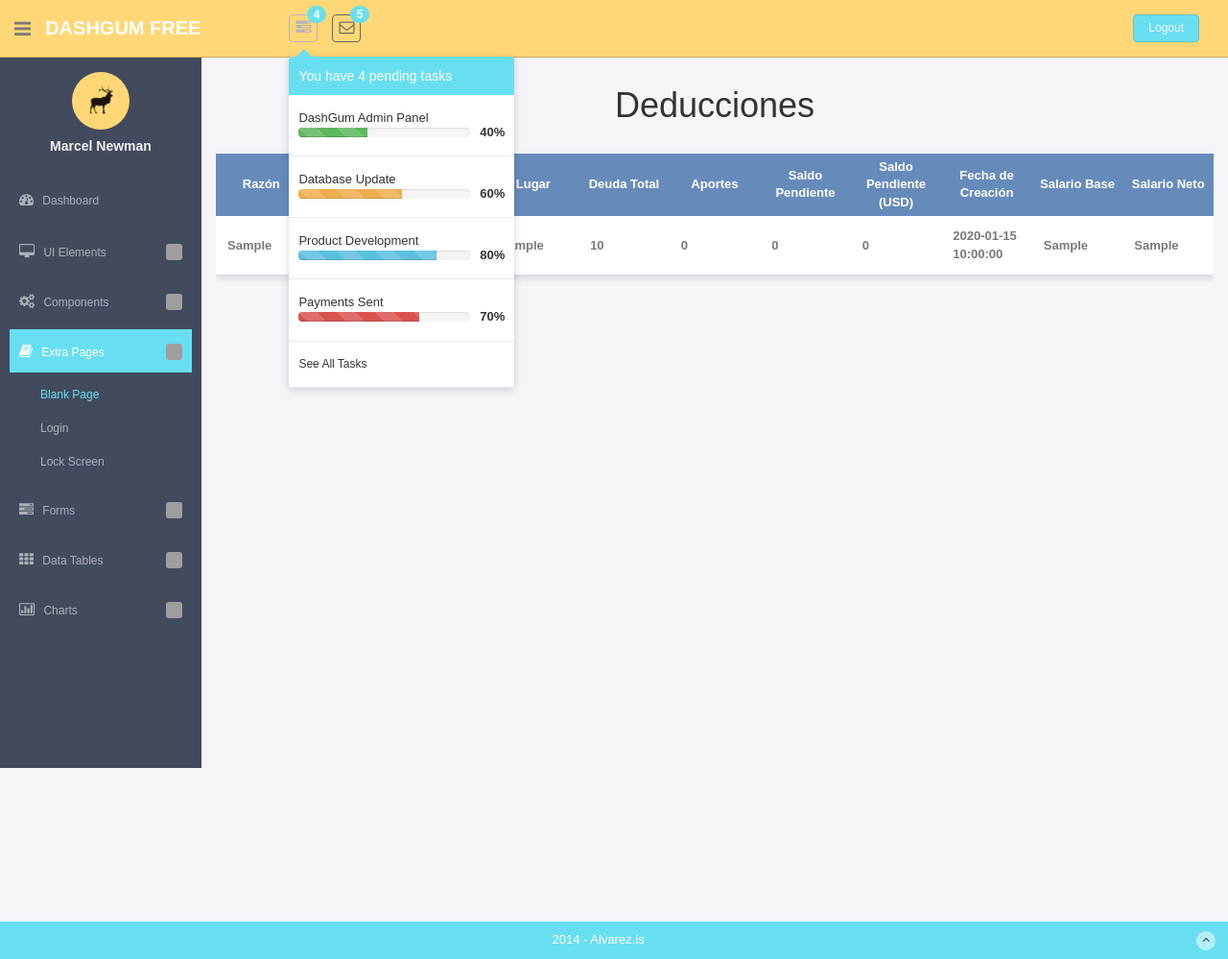
After one commit to JuanPaRojas22/AnalisisYModeladoGrupo2, a PHP site: page /Verdeducciones.php in a window 1280 px wide, after a click that opens the changed part. The commit adds this page. Shown: the whole page at 96% size. Run offline with PHP 8.4, Linux system fonts and the light colour scheme; the visitor is signed in with stand-in values (Sample User, id 1); tables that the repository leaves empty or names only in its code hold one stand-in row (values such as "Sample post"); grey boxes are pictures that could not be loaded.

Commit message:
Historia de Usuario 21
Deducciones

```diff
--- /dev/null
+++ b/Plantilla_Access/Verdeducciones.php
@@ -0,0 +1,527 @@
+<?php
+
+session_start();
+?>
+
+<!DOCTYPE html>
+<html lang="en">
+
+<head>
+    <meta charset="utf-8">
+    <meta name="viewport" content="width=device-width, initial-scale=1.0">
+    <meta name="description" content="">
+    <meta name="author" content="Dashboard">
+    <meta name="keyword" content="Dashboard, Bootstrap, Admin, Template, Theme, Responsive, Fluid, Retina">
+
+    <title>Gestión de Usuarios</title>
+
+    <!-- Bootstrap core CSS -->
+    <link href="assets/css/bootstrap.css" rel="stylesheet">
+    <!--external css-->
+    <link href="assets/font-awesome/css/font-awesome.css" rel="stylesheet" />
+
+    <!-- Custom styles for this template -->
+    <link href="assets/css/style.css" rel="stylesheet">
+    <link href="assets/css/style-responsive.css" rel="stylesheet">
+
+    <!-- HTML5 shim and Respond.js IE8 support of HTML5 elements and media queries -->
+    <!--[if lt IE 9]>
+      <script src="https://oss.maxcdn.com/libs/html5shiv/3.7.0/html5shiv.js"></script>
+      <script src="https://oss.maxcdn.com/libs/respond.js/1.4.2/respond.min.js"></script>
+    <![endif]-->
+</head>
+
+<body>
+
+    <section id="container">
+        <!-- **********************************************************************************************************************************************************
+      TOP BAR CONTENT & NOTIFICATIONS
+      *********************************************************************************************************************************************************** -->
+        <!--header start-->
+        <header class="header black-bg">
+            <div class="sidebar-toggle-box">
+                <div class="fa fa-bars tooltips" data-placement="right" data-original-title="Toggle Navigation"></div>
+            </div>
+            <!--logo start-->
+            <a href="index.php" class="logo"><b>DASHGUM FREE</b></a>
+            <!--logo end-->
+            <div class="nav notify-row" id="top_menu">
+                <!--  notification start -->
+                <ul class="nav top-menu">
+                    <!-- settings start -->
+                    <li class="dropdown">
+                        <a data-toggle="dropdown" class="dropdown-toggle" href="index.php#">
+                            <i class="fa fa-tasks"></i>
+                            <span class="badge bg-theme">4</span>
+                        </a>
+                        <ul class="dropdown-menu extended tasks-bar">
+                            <div class="notify-arrow notify-arrow-green"></div>
+                            <li>
+                                <p class="green">You have 4 pending tasks</p>
+                            </li>
+                            <li>
+                                <a href="index.php#">
+                                    <div class="task-info">
+                                        <div class="desc">DashGum Admin Panel</div>
+                                        <div class="percent">40%</div>
+                                    </div>
+                                    <div class="progress progress-striped">
+                                        <div class="progress-bar progress-bar-success" role="progressbar"
+                                            aria-valuenow="40" aria-valuemin="0" aria-valuemax="100" style="width: 40%">
+                                            <span class="sr-only">40% Complete (success)</span>
+                                        </div>
+                                    </div>
+                                </a>
+                            </li>
+                            <li>
+                                <a href="index.php#">
+                                    <div class="task-info">
+                                        <div class="desc">Database Update</div>
+                                        <div class="percent">60%</div>
+                                    </div>
+                                    <div class="progress progress-striped">
+                                        <div class="progress-bar progress-bar-warning" role="progressbar"
+                                            aria-valuenow="60" aria-valuemin="0" aria-valuemax="100" style="width: 60%">
+                                            <span class="sr-only">60% Complete (warning)</span>
+                                        </div>
+                                    </div>
+                                </a>
+                            </li>
+                            <li>
+                                <a href="index.php#">
+                                    <div class="task-info">
+                                        <div class="desc">Product Development</div>
+                                        <div class="percent">80%</div>
+                                    </div>
+                                    <div class="progress progress-striped">
+                                        <div class="progress-bar progress-bar-info" role="progressbar"
+                                            aria-valuenow="80" aria-valuemin="0" aria-valuemax="100" style="width: 80%">
+                                            <span class="sr-only">80% Complete</span>
+                                        </div>
+                                    </div>
+                                </a>
+                            </li>
+                            <li>
+                                <a href="index.php#">
+                                    <div class="task-info">
+                                        <div class="desc">Payments Sent</div>
+                                        <div class="percent">70%</div>
+                                    </div>
+                                    <div class="progress progress-striped">
+                                        <div class="progress-bar progress-bar-danger" role="progressbar"
+                                            aria-valuenow="70" aria-valuemin="0" aria-valuemax="100" style="width: 70%">
+                                            <span class="sr-only">70% Complete (Important)</span>
+                                        </div>
+                                    </div>
+                                </a>
+                            </li>
+                            <li class="external">
+                                <a href="#">See All Tasks</a>
+                            </li>
+                        </ul>
+                    </li>
+                    <!-- settings end -->
+                    <!-- inbox dropdown start-->
+                    <li id="header_inbox_bar" class="dropdown">
+                        <a data-toggle="dropdown" class="dropdown-toggle" href="index.php#">
+                            <i class="fa fa-envelope-o"></i>
+                            <span class="badge bg-theme">5</span>
+                        </a>
+                        <ul class="dropdown-menu extended inbox">
+                            <div class="notify-arrow notify-arrow-green"></div>
+                            <li>
+                                <p class="green">You have 5 new messages</p>
+                            </li>
+                            <li>
+                                <a href="index.php#">
+                                    <span class="photo"><img alt="avatar" src="assets/img/ui-zac.jpg"></span>
+                                    <span class="subject">
+                                        <span class="from">Zac Snider</span>
+                                        <span class="time">Just now</span>
+                                    </span>
+                                    <span class="message">
+                                        Hi mate, how is everything?
+                                    </span>
+                                </a>
+                            </li>
+                            <li>
+                                <a href="index.php#">
+                                    <span class="photo"><img alt="avatar" src="assets/img/ui-divya.jpg"></span>
+                                    <span class="subject">
+                                        <span class="from">Divya Manian</span>
+                                        <span class="time">40 mins.</span>
+                                    </span>
+                                    <span class="message">
+                                        Hi, I need your help with this.
+                                    </span>
+                                </a>
+                            </li>
+                            <li>
+                                <a href="index.php#">
+                                    <span class="photo"><img alt="avatar" src="assets/img/ui-danro.jpg"></span>
+                                    <span class="subject">
+                                        <span class="from">Dan Rogers</span>
+                                        <span class="time">2 hrs.</span>
+                                    </span>
+                                    <span class="message">
+                                        Love your new Dashboard.
+                                    </span>
+                                </a>
+                            </li>
+                            <li>
+                                <a href="index.php#">
+                                    <span class="photo"><img alt="avatar" src="assets/img/ui-sherman.jpg"></span>
+                                    <span class="subject">
+                                        <span class="from">Dj Sherman</span>
+                                        <span class="time">4 hrs.</span>
+                                    </span>
+                                    <span class="message">
+                                        Please, answer asap.
+                                    </span>
+                                </a>
+                            </li>
+                            <li>
+                                <a href="index.php#">See all messages</a>
+                            </li>
+                        </ul>
+                    </li>
+                    <!-- inbox dropdown end -->
+                </ul>
+                <!--  notification end -->
+            </div>
+            <div class="top-menu">
+                <ul class="nav pull-right top-menu">
+                    <li><a class="logout" href="login.php">Logout</a></li>
+                </ul>
+            </div>
+        </header>
+        <!--header end-->
+
+        <!-- **********************************************************************************************************************************************************
+      MAIN SIDEBAR MENU
+      *********************************************************************************************************************************************************** -->
+        <!--sidebar start-->
+        <aside>
+            <div id="sidebar" class="nav-collapse ">
+                <!-- sidebar menu start-->
+                <ul class="sidebar-menu" id="nav-accordion">
+
+                    <p class="centered"><a href="profile.html"><img src="assets/img/ui-sam.jpg" class="img-circle"
+                                width="60"></a></p>
+                    <h5 class="centered">Marcel Newman</h5>
+
+                    <li class="mt">
+                        <a href="index.php">
+                            <i class="fa fa-dashboard"></i>
+                            <span>Dashboard</span>
+                        </a>
+                    </li>
+
+                    <li class="sub-menu">
+                        <a href="javascript:;">
+                            <i class="fa fa-desktop"></i>
+                            <span>UI Elements</span>
+                        </a>
+                        <ul class="sub">
+                            <li><a href="general.html">General</a></li>
+                            <li><a href="buttons.html">Buttons</a></li>
+                            <li><a href="panels.html">Panels</a></li>
+                        </ul>
+                    </li>
+
+                    <li class="sub-menu">
+                        <a href="javascript:;">
+                            <i class="fa fa-cogs"></i>
+                            <span>Components</span>
+                        </a>
+                        <ul class="sub">
+                            <li><a href="calendar.html">Calendar</a></li>
+                            <li><a href="gallery.html">Gallery</a></li>
+                            <li><a href="todo_list.html">Todo List</a></li>
+                        </ul>
+                    </li>
+                    <li class="sub-menu">
+                        <a class="active" href="javascript:;">
+                            <i class="fa fa-book"></i>
+                            <span>Extra Pages</span>
+                        </a>
+                        <ul class="sub">
+                            <li class="active"><a href="blank.html">Blank Page</a></li>
+                            <li><a href="login.php">Login</a></li>
+                            <li><a href="lock_screen.html">Lock Screen</a></li>
+                        </ul>
+                    </li>
+                    <li class="sub-menu">
+                        <a href="javascript:;">
+                            <i class="fa fa-tasks"></i>
+                            <span>Forms</span>
+                        </a>
+                        <ul class="sub">
+                            <li><a href="form_component.html">Form Components</a></li>
+                        </ul>
+                    </li>
+                    <li class="sub-menu">
+                        <a href="javascript:;">
+                            <i class="fa fa-th"></i>
+                            <span>Data Tables</span>
+                        </a>
+                        <ul class="sub">
+                            <li><a href="basic_table.html">Basic Table</a></li>
+                            <li><a href="responsive_table.html">Responsive Table</a></li>
+                        </ul>
+                    </li>
+                    <li class="sub-menu">
+                        <a href="javascript:;">
+                            <i class=" fa fa-bar-chart-o"></i>
+                            <span>Charts</span>
+                        </a>
+                        <ul class="sub">
+                            <li><a href="morris.html">Morris</a></li>
+                            <li><a href="chartjs.html">Chartjs</a></li>
+                        </ul>
+                    </li>
+
+                </ul>
+                <!-- sidebar menu end-->
+            </div>
+        </aside>
+        <!--sidebar end-->
+
+        <!-- **********************************************************************************************************************************************************
+      MAIN CONTENT
+      *********************************************************************************************************************************************************** -->
+        <!--main content start-->
+<section id="main-content">
+    <section class="wrapper site-min-height">
+        <h1>Deducciones</h1>
+        <!-- /MAIN CONTENT -->
+        <?php
+        // Verificar si el usuario está logueado
+        if (!isset($_SESSION['id_usuario'])) {
+            // Si no está logueado, redirigir a la página de login
+            header("Location: login.php");
+            exit();
+        }
+
+        $id_usuario = $_SESSION['id_usuario']; // Obtener el ID del usuario logueado
+
+        // Conectar a la base de datos
+        $servername = "localhost";
+        $username = "root"; // Usuario de la base de datos
+        $password = ""; // Contraseña
+        $dbname = "GestionEmpleados"; // Nombre de tu base de datos
+
+        $conn = new mysqli($servername, $username, $password, $dbname);
+
+        // Verificar si la conexión fue exitosa
+        if ($conn->connect_error) {
+            die("Conexión fallida: " . $conn->connect_error);
+        }
+
+        // Obtener salario base y salario neto desde la tabla Planilla
+        $sql_planilla = "SELECT salario_base, salario_neto FROM Planilla WHERE id_usuario = ? ORDER BY anio DESC, mes DESC LIMIT 1";
+        $stmt_planilla = $conn->prepare($sql_planilla);
+        $stmt_planilla->bind_param("i", $id_usuario);
+        $stmt_planilla->execute();
+        $result_planilla = $stmt_planilla->get_result();
+
+        if ($row_planilla = $result_planilla->fetch_assoc()) {
+            $salario_base = $row_planilla['salario_base'];
+            $salario_neto = $row_planilla['salario_neto'];
+        } else {
+            // Si no se encuentra un registro, asignar valores por defecto
+            $salario_base = 0;
+            $salario_neto = 0;
+        }
+
+        // Consulta para obtener las deducciones del usuario
+        $sql_deducciones = "SELECT * FROM deducciones WHERE id_usuario = ?";
+        $stmt_deducciones = $conn->prepare($sql_deducciones);
+        $stmt_deducciones->bind_param("i", $id_usuario);
+        $stmt_deducciones->execute();
+        $result_deducciones = $stmt_deducciones->get_result();
+        ?>
+
+        <!-- Tabla de deducciones -->
+        <div style="overflow-x: auto; margin-top: 20px;">
+            <table style="width: 100%; border-collapse: collapse; table-layout: fixed;">
+                <thead>
+                    <tr>
+                        <th>Razón</th>
+                        <th>Deudor</th>
+                        <th>Concepto</th>
+                        <th>Lugar</th>
+                        <th>Deuda Total</th>
+                        <th>Aportes</th>
+                        <th>Saldo Pendiente</th>
+                        <th>Saldo Pendiente (USD)</th>
+                        <th>Fecha de Creación</th>
+                        <th>Salario Base</th>
+                        <th>Salario Neto</th>
+                    </tr>
+                </thead>
+                <tbody>
+                    <?php
+                    if ($result_deducciones->num_rows > 0) {
+                        // Recorremos las deducciones y las mostramos en la tabla
+                        while ($row_deduccion = $result_deducciones->fetch_assoc()) {
+                            echo "<tr>";
+                            // Para las columnas de texto, verificamos si está vacío
+                            echo "<td><b>" . (!empty($row_deduccion['razon']) ? $row_deduccion['razon'] : 'No hay datos') . "</b></td>";
+                            echo "<td><b>" . (!empty($row_deduccion['deudor']) ? $row_deduccion['deudor'] : 'No hay datos') . "</b></td>";
+                            echo "<td><b>" . (!empty($row_deduccion['concepto']) ? $row_deduccion['concepto'] : 'No hay datos') . "</b></td>";
+                            echo "<td><b>" . (!empty($row_deduccion['lugar']) ? $row_deduccion['lugar'] : 'No hay datos') . "</b></td>";
+
+                            // Para las columnas numéricas, verificamos si está vacío y mostramos 0
+                            echo "<td><b>" . (is_numeric($row_deduccion['deuda_total']) ? $row_deduccion['deuda_total'] : 0) . "</b></td>";
+                            echo "<td><b>" . (is_numeric($row_deduccion['aportes']) ? $row_deduccion['aportes'] : 0) . "</b></td>";
+                            echo "<td><b>" . (is_numeric($row_deduccion['saldo_pendiente']) ? $row_deduccion['saldo_pendiente'] : 0) . "</b></td>";
+                            echo "<td><b>" . (is_numeric($row_deduccion['saldo_pendiente_dolares']) ? $row_deduccion['saldo_pendiente_dolares'] : 0) . "</b></td>";
+
+                            // Fecha de creación
+                            echo "<td><b>" . (!empty($row_deduccion['fechacreacion']) ? $row_deduccion['fechacreacion'] : 'No hay datos') . "</b></td>";
+
+                            // Mostrar salario base y salario neto
+                            echo "<td><b>{$salario_base}</b></td>";
+                            echo "<td><b>{$salario_neto}</b></td>";
+                            echo "</tr>";
+                        }
+                    } else {
+                        // Si no se encuentran deducciones, se añaden filas con valores por defecto (0 o 'No hay datos')
+                        echo "<tr>";
+                        echo "<td><b>No hay datos</b></td>";
+                        echo "<td><b>No hay datos</b></td>";
+                        echo "<td><b>No hay datos</b></td>";
+                        echo "<td><b>No hay datos</b></td>";
+                        echo "<td><b>0</b></td>";
+                        echo "<td><b>0</b></td>";
+                        echo "<td><b>0</b></td>";
+                        echo "<td><b>0</b></td>";
+                        echo "<td><b>No hay datos</b></td>";
+                        echo "<td><b>{$salario_base}</b></td>";
+                        echo "<td><b>{$salario_neto}</b></td>";
+                        echo "</tr>";
+                    }
+                    ?>
+                </tbody>
+            </table>
+        </div>
+
+        <?php
+        // Cerrar la conexión
+        $conn->close();
+        ?>
+    </section>
+</section>
+<!--main content end-->
+
+        <!--footer start-->
+        <footer class="site-footer">
+            <div class="text-center">
+                2014 - Alvarez.is
+                <a href="blank.html#" class="go-top">
+                    <i class="fa fa-angle-up"></i>
+                </a>
+            </div>
+        </footer>
+        <!--footer end-->
+    </section>
+
+    <!-- js placed at the end of the document so the pages load faster -->
+    <script src="assets/js/jquery.js"></script>
+    <script src="assets/js/bootstrap.min.js"></script>
+    <script src="assets/js/jquery-ui-1.9.2.custom.min.js"></script>
+    <script src="assets/js/jquery.ui.touch-punch.min.js"></script>
+    <script class="include" type="text/javascript" src="assets/js/jquery.dcjqaccordion.2.7.js"></script>
+    <script src="assets/js/jquery.scrollTo.min.js"></script>
+    <script src="assets/js/jquery.nicescroll.js" type="text/javascript"></script>
+
+
+
+
+    <!--common script for all pages-->
+    <script src="assets/js/common-scripts.js"></script>
+
+    <!--script for this page-->
+
+    <script>
+        //custom select box
+
+        $(function () {
+            $('select.styled').customSelect();
+        });
+
+    </script>
+
+</body>
+<style>
+    body {
+        font-family: 'Arial', sans-serif;
+        background-color: #f4f4f9;
+        margin: 1;
+        padding: 1;
+    }
+
+    h1 {
+        text-align: center;
+        color: #333;
+        margin-top: 30px;
+    }
+
+    table {
+        width: 80%;
+        margin: 10px auto;
+        border-collapse: collapse;
+        box-shadow: 0 4px 6px rgba(0, 0, 0, 0.1);
+        background-color: #fff;
+    }
+
+    th {
+        background-color: rgb(102, 139, 187);
+        color: white;
+        padding: 5px;
+        text-align: center;
+    }
+
+    td {
+        padding: 12px;
+        text-align: left;
+        border-bottom: 1px solid #ddd;
+    }
+
+    tr:hover {
+        background-color: #e9f7fc;
+    }
+
+    td img {
+        width: 50px;
+        height: 50px;
+        border-radius: 50%;
+        transition: transform 0.3s ease;
+    }
+
+    td img:hover {
+        transform: scale(1.1);
+    }
+
+    /* Botones */
+    .btn {
+        padding: 6px 12px;
+        margin: 0 4px;
+        cursor: pointer;
+        border-radius: 4px;
+        text-decoration: none;
+    }
+
+    .btn-edit {
+        background-color: #5D9CEC;
+        color: white;
+    }
+
+    .btn-delete {
+        background-color: #f44336;
+        color: white;
+    }
+</style>
+
+</html>
```
Also changed, not shown: Plantilla_Access/conexion.php (added, +14 -0 lines), Plantilla_Access/index.php (+6 -1 lines).
